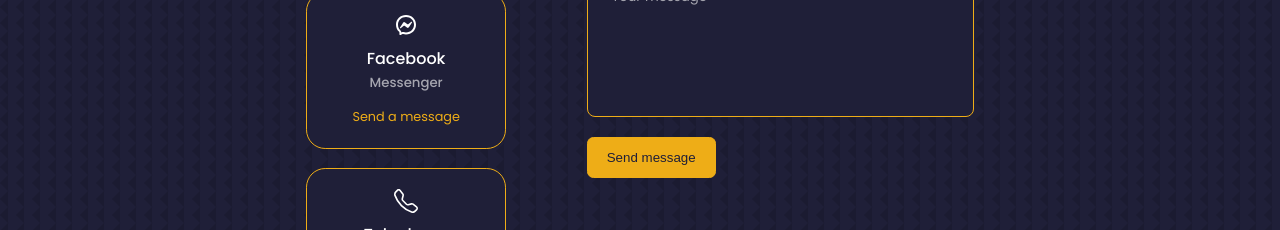
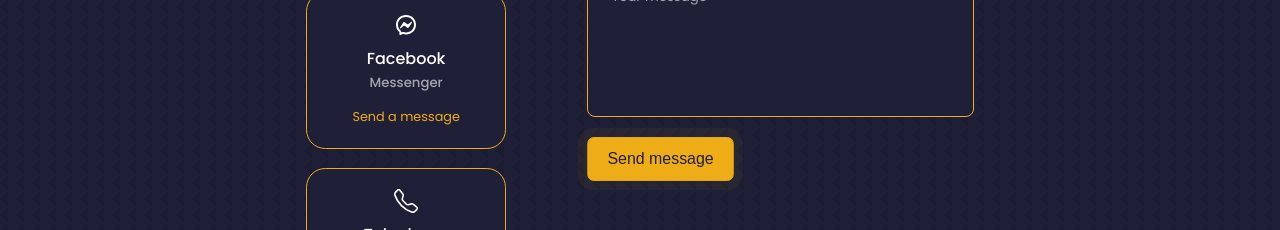
Before and after one commit to RichardChalk/portfolio, a React (Create React App) app: page / in a window 1280 px wide. Shown: the part 5729-5959 px from the top of the page. Built offline with nearby package versions, Linux system fonts and the light colour scheme.

Commit message:
added pulse to send email button

```diff
--- a/src/components/contact/Contact.jsx
+++ b/src/components/contact/Contact.jsx
@@ -104,7 +104,7 @@ const Contact = () => {
             placeholder="Your message"
             required
           />
-          <button type="submit" className="btn btn-primary">
+          <button type="submit" className="btn btn-primary contact__send">
             Send message
           </button>
         </form>
--- a/src/components/contact/contact.css
+++ b/src/components/contact/contact.css
@@ -82,6 +82,30 @@
   color: transparent;
 }
 
+.contact__send {
+  font-size: 1rem;
+  box-shadow: 0 0 0 0 rgba(238, 173, 23, 1);
+  transform: scale(1);
+  animation: pulse 2s infinite;
+}
+
+@keyframes pulse {
+  0% {
+    transform: scale(0.95);
+    box-shadow: 0 0 0 0 rgba(238, 173, 23, 0.7);
+  }
+
+  70% {
+    transform: scale(1);
+    box-shadow: 0 0 0 10px rgba(238, 173, 23, 0);
+  }
+
+  100% {
+    transform: scale(0.95);
+    box-shadow: 0 0 0 0 rgba(238, 173, 23, 0);
+  }
+}
+
 /* =============== Media queries ===============  */
 
 /* Medium devices */
```
